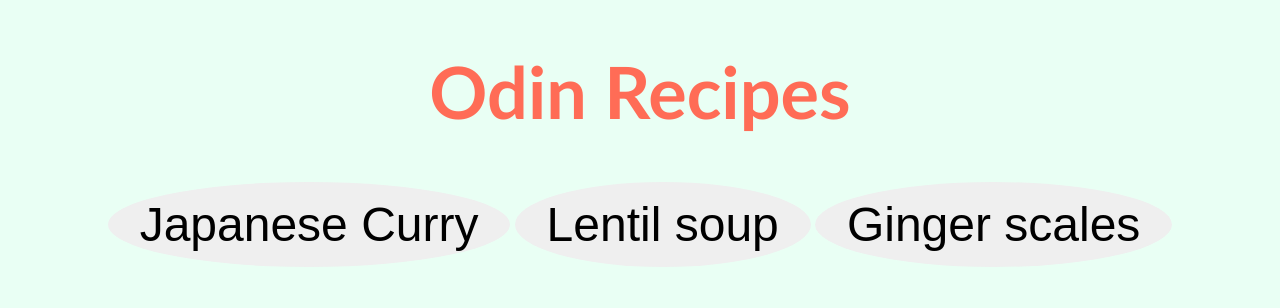
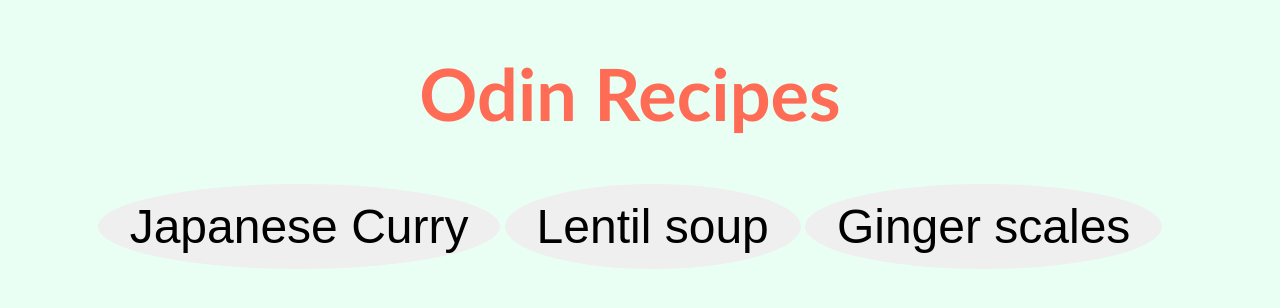
Before and after one commit to avcable/odin-recipes, a plain HTML site: page index.html in a window 1280 px wide. Drawn offline with Linux system fonts and the light colour scheme.

Commit message:
Add margins in style.css

```diff
--- a/style.css
+++ b/style.css
@@ -3,6 +3,10 @@ body {
     text-align: center;
     font-family: 'Gill Sans', sans-serif;
     text-decoration: none;
+    margin-top: 50px;
+    margin-bottom: 80px;
+    margin-right: 80px;
+    margin-left: 60px;
 }
 
 h1 {
```
